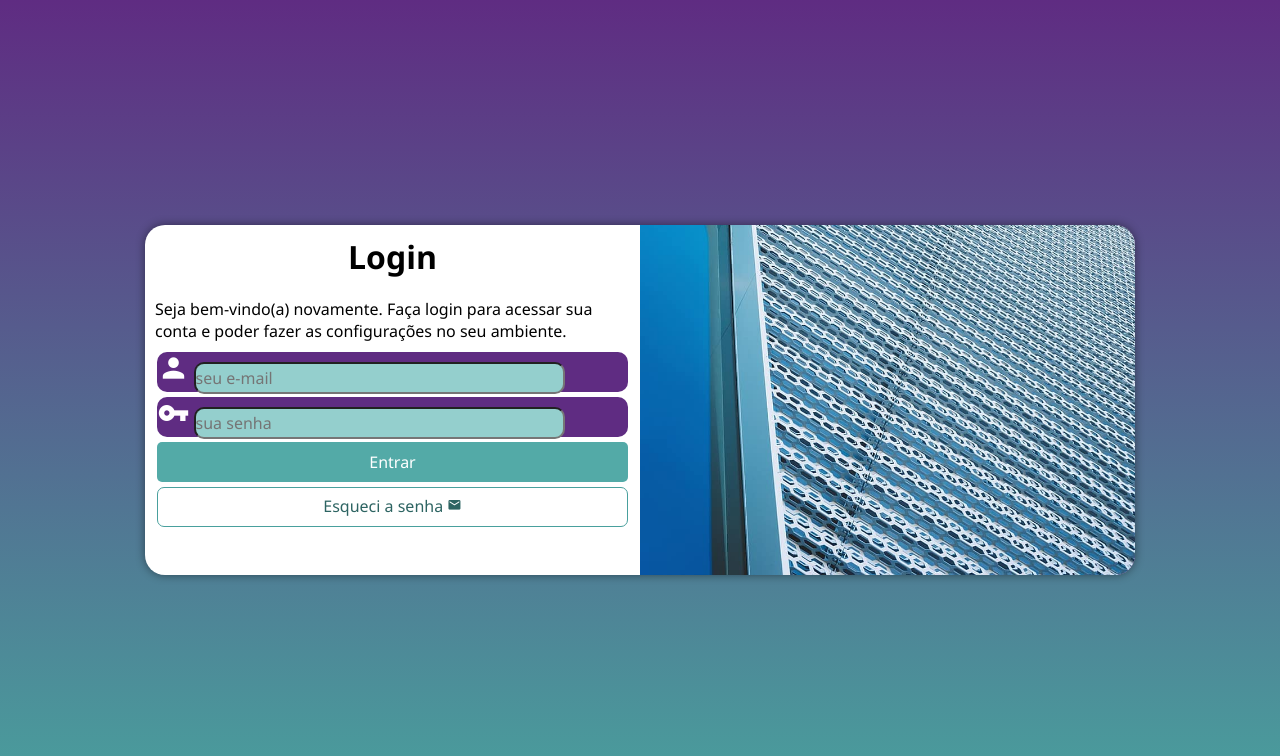
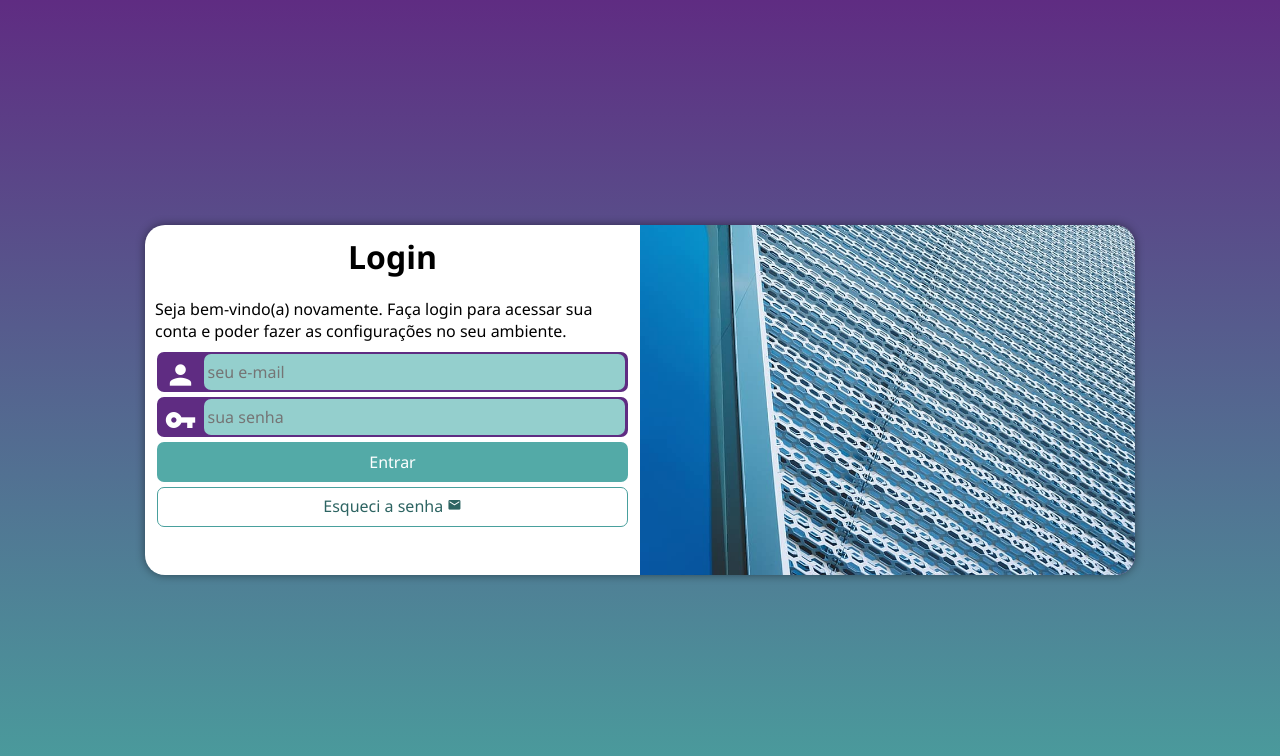
Before and after one commit to Zatvello/projeto-login, a plain HTML site: page index.html in a window 1280 px wide. Drawn offline with Linux system fonts and the light colour scheme.

Commit message:
atualizações finais 1.0

```diff
--- a/styles/media-query.css
+++ b/styles/media-query.css
@@ -21,6 +21,7 @@
 
     section#login {
         width: 80vw;
+        height: 290px;
     }
 
     section#login > div#imagem {
@@ -37,7 +38,7 @@
 
 }
 
-@media screen and (min-width: 992px) { /* GRANDES TELAS */
+@media screen and (min-width: 992px) { /* DESKTOP */
 
     section#login {
         height: 350px;
--- a/styles/style.css
+++ b/styles/style.css
@@ -29,7 +29,6 @@ section#login {
     position: absolute;
     top: 50%;
     left: 50%;
-    transform: translate(-50%, -50%);
     overflow: hidden;
 
     background-color: white;
@@ -38,6 +37,7 @@ section#login {
     border-radius: 20px;
     box-shadow: 0px 0px 10px rgba(0, 0, 0, 0.452);
 
+    transform: translate(-50%, -50%);
     transition: width 0.3s, height 0.3s;
     transition-timing-function: ease;
 
@@ -70,7 +70,8 @@ div.campo {
     width: 95%;
     height: 40px;
     background-color: #5f2c82;
-    border-radius: 10px;
+    border: 2px solid #5f2c82;
+    border-radius: 7px;
     margin-bottom: 5px;
 
 }
@@ -79,22 +80,28 @@ div.campo > label {
     display: none;
 }
 
+div.campo > span { /* Material Icons Google */
+    font-size: 2em;
+    color: white;
+    /*background-color: black;*/
+    width: 40px;
+    padding: 5px;
+}
+
 div.campo > input {
-    width: 79%;
-    height: 80%;
+    width: calc(100% - 44.4px);
+    height: 100%;
     background-color: #94cfcd;
-    border-radius: 10px;
+    border: 0px;
+    border-radius: 7px;
     font-size: 1em;
+    padding: 4px;
+    transform: translateY(-13px);
 
 }
 
-div.campo > input:active {
+div.campo > input:focus-within {
     background-color: white;
-}
-
-div.campo > span { /* Material Icons Google */
-    font-size: 2em;
-    color: white;
 }
 
 form > input[type=submit] {
@@ -105,7 +112,7 @@ form > input[type=submit] {
     height: 40px;
     background-color: #53aaa7;
     cursor: pointer;
-    border-radius: 5px;
+    border-radius: 7px;
     border: none;
     color: white;
     margin-bottom: 5px;
```
